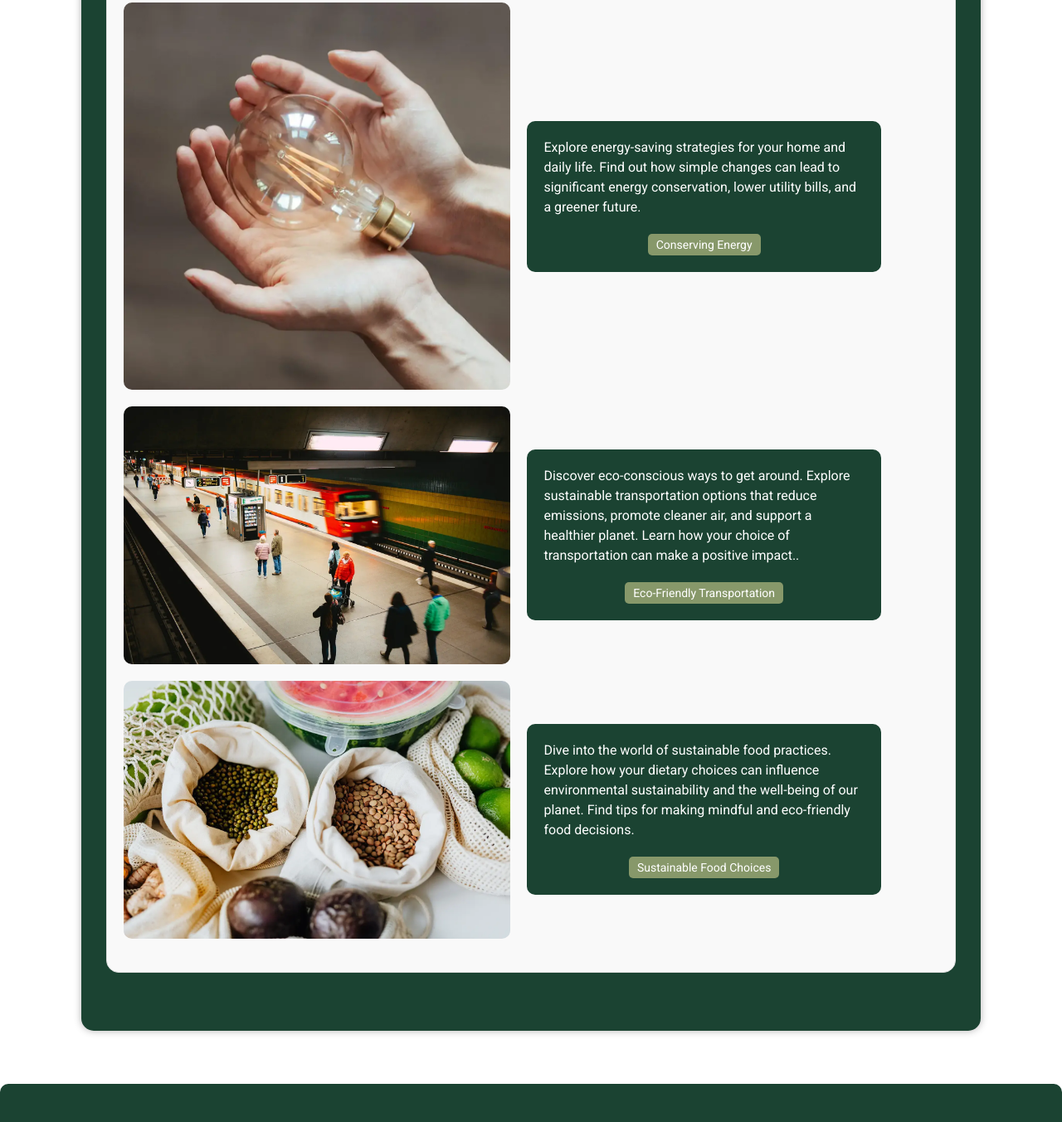
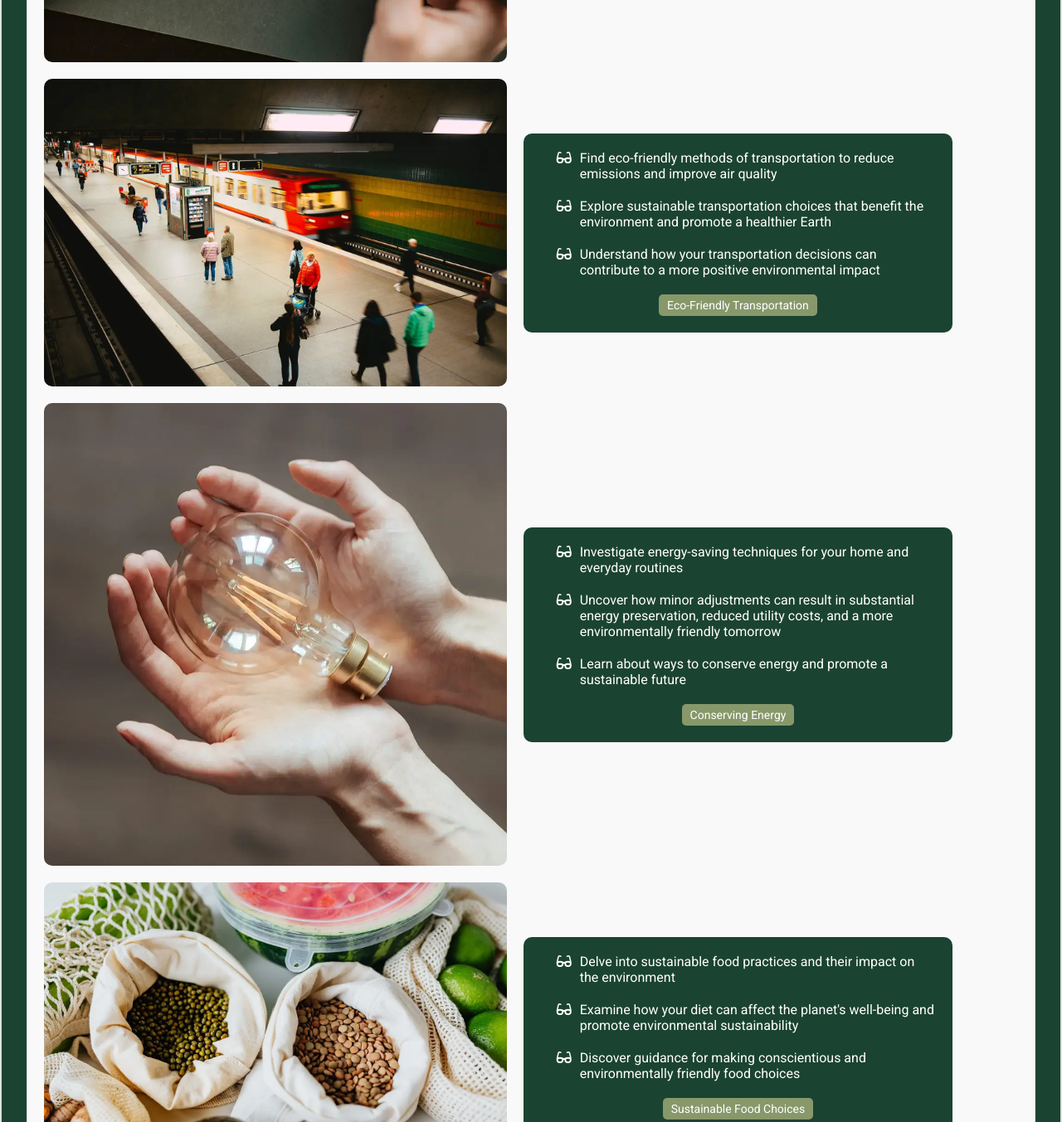
Before and after one commit to vsteve96/SaveTheWorld, a plain HTML site: page lifestyle.html in a window 1280 px wide. Shown: the part 908-2261 px from the top of the page at 83% size. Drawn offline with Linux system fonts and the light colour scheme.

Commit message:
Add bullet points to the info container on lifestyle.html page

```diff
--- a/assets/css/style.css
+++ b/assets/css/style.css
@@ -21,7 +21,7 @@ body {
 
 /* Style the main content container */
 main {
-    max-width: 80%;
+    max-width: 95%;
     margin: 5% auto;
     padding: 30px;
     background-color: rgb(27, 67, 50);
@@ -96,7 +96,7 @@ nav a:hover {
 .image {
     max-width: 50%;
     display: flex;
-    flex: 1;
+    justify-content: flex-start;
     height: auto;
     border-radius: 10px;
 }
@@ -168,7 +168,7 @@ footer {
 
 footer p {
     color:rgb(255, 255, 255);
-    font-size: 24px;
+    font-size: 1.2em;
 }
 
 #social-networks {
--- a/lifestyle.html
+++ b/lifestyle.html
@@ -40,40 +40,48 @@
             <div class="main-container">
                 <img class="image" src="assets/images/reducereuserecycle.webp" alt="A hand writing reduce-reuse-recycle">
                 <div class="info-container">
-                    <div class="description">
-                        <p>Learn how to minimize waste and protect the environment through the principles of reduce, reuse, and recycle. Discover
-                        practical tips for reducing your ecological footprint and contributing to a more sustainable world.</p>
-                    </div>
+                    <ul class="description">
+                        <li><i class="fa-solid fa-glasses"></i> Learn how to reduce waste and protect the environment by following the principles of reduce, reuse, and recycle</li>
+                        <li><i class="fa-solid fa-glasses"></i> Explore practical strategies for lowering your ecological impact and fostering a more sustainable planet</li>
+                        <li><i class="fa-solid fa-glasses"></i> Discover tips to minimize waste and contribute to a greener world</li>
+                    </ul>
                     <a href="https://www.solarschools.net/knowledge-bank/sustainability/reduce-reuse-recycle" target="_blank" class="link-button">Reduce, Reuse, Recycle</a>
+                </div>
+            </div>
+            <div class="main-container">
+                <img class="image" src="assets/images/ecofriendlytransportation.webp" alt="A hand holding a bulb">
+                <div class="info-container">
+                    <ul class="description">
+                        <li><i class="fa-solid fa-glasses"></i> Find eco-friendly methods of transportation to reduce emissions and
+                            improve air quality</li>
+                        <li><i class="fa-solid fa-glasses"></i> Explore sustainable transportation choices that benefit the
+                            environment and promote a healthier Earth</li>
+                        <li><i class="fa-solid fa-glasses"></i> Understand how your transportation decisions can contribute to a
+                            more positive environmental impact</li>
+                    </ul>
+                    <a href="https://blueandgreentomorrow.com/transport/top-5-eco-friendly-transportation-methods-you-can-feel-great-about"
+                        target="_blank" class="link-button">Eco-Friendly Transportation</a>
                 </div>
             </div>
             <div class="main-container">
                 <img class="image" src="assets/images/conserveenergy.webp" alt="A hand writing reduce-reuse-recycle">
                 <div class="info-container">
-                    <div class="description">
-                        <p>Explore energy-saving strategies for your home and daily life. Find out how simple changes can lead to significant
-                        energy conservation, lower utility bills, and a greener future.</p>
-                    </div>
+                    <ul class="description">
+                        <li><i class="fa-solid fa-glasses"></i> Investigate energy-saving techniques for your home and everyday routines</li>
+                        <li><i class="fa-solid fa-glasses"></i> Uncover how minor adjustments can result in substantial energy preservation, reduced utility costs, and a more environmentally friendly tomorrow</li>
+                        <li><i class="fa-solid fa-glasses"></i> Learn about ways to conserve energy and promote a sustainable future</li>
+                    </ul>
                     <a href="https://www.greenmatch.co.uk/blog/2020/03/how-to-save-energy-at-home" target="_blank" class="link-button">Conserving Energy</a>
-                </div>
-            </div>
-            <div class="main-container">
-                <img class="image" src="assets/images/ecofriendlytransportation.webp" alt="A hand holding a bulb">
-                <div class="info-container">
-                    <div class="description">
-                        <p>Discover eco-conscious ways to get around. Explore sustainable transportation options that reduce emissions, promote
-                        cleaner air, and support a healthier planet. Learn how your choice of transportation can make a positive impact..</p>
-                    </div>
-                <a href="https://blueandgreentomorrow.com/transport/top-5-eco-friendly-transportation-methods-you-can-feel-great-about" target="_blank" class="link-button">Eco-Friendly Transportation</a>
                 </div>
             </div>
             <div class="main-container">
                 <img class="image" src="assets/images/sustainablefoods.webp" alt="A hand writing reduce-reuse-recycle">
                 <div class="info-container">
-                    <div class="description">
-                        <p>Dive into the world of sustainable food practices. Explore how your dietary choices can influence environmental
-                        sustainability and the well-being of our planet. Find tips for making mindful and eco-friendly food decisions.</p>
-                    </div>
+                    <ul class="description">
+                        <li><i class="fa-solid fa-glasses"></i> Delve into sustainable food practices and their impact on the environment</li>
+                        <li><i class="fa-solid fa-glasses"></i> Examine how your diet can affect the planet's well-being and promote environmental sustainability</li>
+                        <li><i class="fa-solid fa-glasses"></i> Discover guidance for making conscientious and environmentally friendly food choices</li>
+                    </ul>
                     <a href="https://explore.panda.org/food/how-to-eat-more-sustainably" target="_blank" class="link-button">Sustainable Food Choices</a>
                 </div>
             </div>
```
